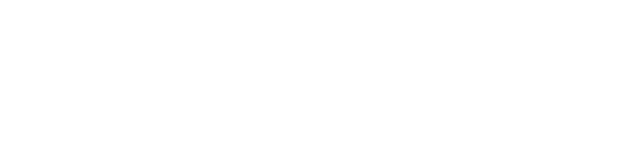
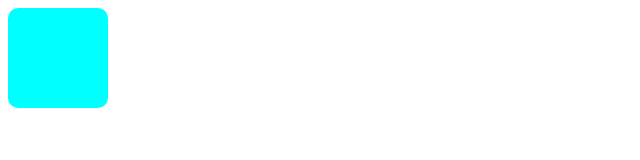
Before and after one commit to iamthepanda/socket-to-me, a website: page websocketclient/webclient.html in a window 1280 px wide. Shown: the whole page, without its empty margins (0-640 px from the left). Drawn offline with Linux system fonts and the light colour scheme.

```diff
--- a/websocketclient/script.js
+++ b/websocketclient/script.js
@@ -3,10 +3,48 @@
   console.log("Hi")
   socket.send("Connected!");
 }
+
 socket.onmessage = function (event) {
-  console.log(event);
-  $("#move").text(event.data);
+  console.log(event + "awsdfhgjkl");
+  $('#move').text(event.data);
+
+  $("#move").animate({left: '+=50px'}, "slow");
+  console.log(event + "awsdfhgjkl222");
+
 }
+
+// get values to animate
+
+//function makeNewPosition(inputArrow){
+//
+//    // Get viewport dimensions (remove the dimension of the div)
+//    var h = $(window).height() - 100;
+//    var w = $(window).width() - 100;
+//    var nw = w;
+//    var nh = h;
+//    switch(inputArrow){
+//            //left key 37
+//        case "left":
+//            nw = w - 100;
+//            break;
+//            //up key 38
+//        case "up":
+//            nh = h + 100;
+//            console.log("WERE IN UP")
+//            break;
+//            //right key 39
+//        case "right":
+//            nw = w + 100;
+//            break;
+//            //down key 40
+//        case "down":
+//            nh = h - 100;
+//            break;
+//    }
+//
+//    return [nh,nw];
+//}
+
 
 window.onkeydown = function(e) {
     var key = e.keyCode ? e.keyCode : e.which;
@@ -31,3 +69,27 @@
     }
 
 }
+
+//animateDiv();
+//
+//
+//function makeNewPosition(){
+//
+//    // Get viewport dimensions (remove the dimension of the div)
+//    var h = $(window).height() - 50;
+//    var w = $(window).width() - 50;
+//
+//    var nh = Math.floor(Math.random() * h);
+//    var nw = Math.floor(Math.random() * w);
+//
+//    return [nh,nw];
+//
+//}
+//
+//function animateDiv(){
+//    var newq = makeNewPosition();
+//    $('#move').animate({ top: newq[0], left: newq[1] }, function(){
+//      animateDiv();
+//    });
+//};
+//
--- a/websocketclient/webclient.html
+++ b/websocketclient/webclient.html
@@ -1,13 +1,26 @@
 <!DOCTYPE html>
 <html>
   <head>
+      <style>
+          #move{
+              background-color:aqua;
+              width: 100px;
+              height: 100px;
+              border-radius: 10%;
+          }
+          #container{
+            width:1000px;
+            height: 1000px;
+          }
+      </style>
   </head>
   <body>
     <script src="script.js"></script>
     <script src="jquery-2.2.4.min.js"></script>
-    <div id = "move">
-
-    </div>
+      <div id="container">
+        <div id = "move">
+        </div>
+      </div>
 
   </body>
 </html>
```
